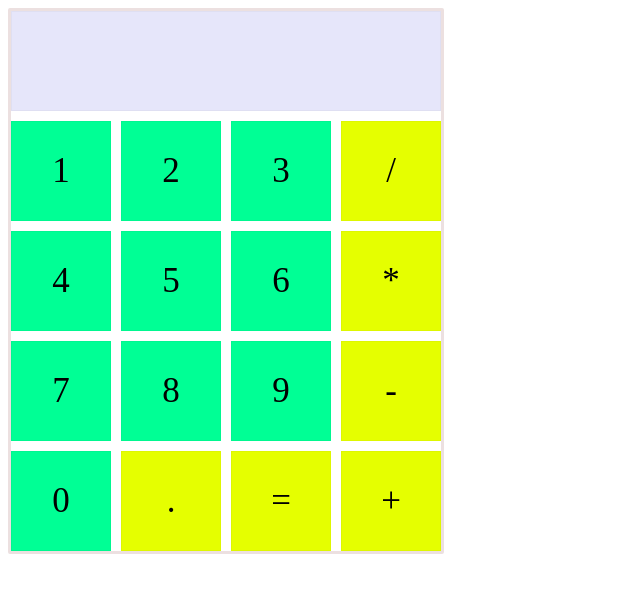
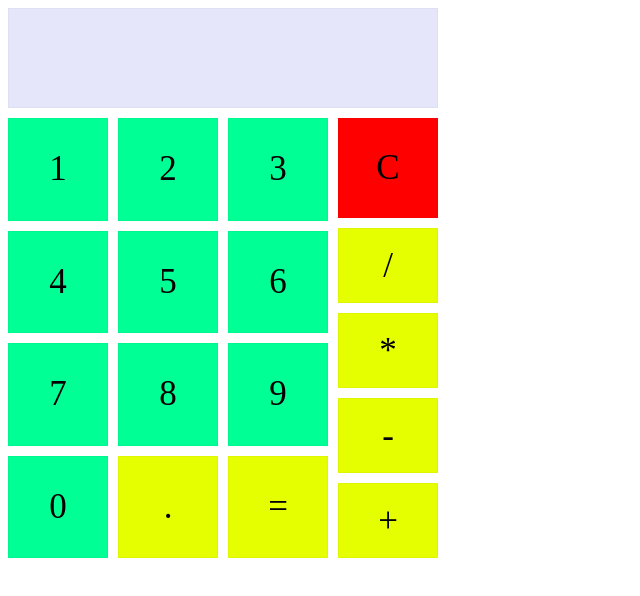
Before and after one commit to its-nedum/js-calculator, a plain HTML site: page index.html in a window 1280 px wide. Shown: the whole page, without its empty margins (0-640 px from the left). Drawn offline with Linux system fonts and the light colour scheme.

Commit message:
feature(added the clear button)

```diff
--- a/app.js
+++ b/app.js
@@ -21,6 +21,16 @@ const equal = document.getElementById('equalto');
 
 // result div
 const answer = document.getElementById('result');
+
+// clear div
+const clear = document.getElementById('clear');
+clear.addEventListener('click', () => {
+    // reset store
+    before = [];
+    after = [];
+    operator = null;
+    answer.innerText = '';
+})
 
 // collect the numbers clicked into an array
 let before = [];
@@ -143,6 +153,10 @@ equal.addEventListener('click', () => {
             break;
     }
 
+    if (result === NaN) {
+        answer.innerText = 0;
+    }
+
     answer.innerText = result;
 
     // reset store
--- a/index.html
+++ b/index.html
@@ -10,6 +10,7 @@
     <body>
         <div class="container">
             <div class="answer first" id="result"></div>
+            <div class="clear fourth" id="clear">C</div>
             <div class="numbers second">
                 <div class="num" id="one">1</div>
                 <div class="num" id="two">2</div>
--- a/style.css
+++ b/style.css
@@ -5,12 +5,11 @@
     grid-template-rows: repeat(5, 100px);
     grid-template-areas:
         "first  first  first  first"
+        "second second second fourth"
         "second second second third"
         "second second second third"
         "second second second third"
         "second second second third";
-    border: rgb(236, 224, 224) 3px solid;
-    max-width: 430px;
     border-radius: 2px;
 }
 
@@ -24,6 +23,10 @@
 
 .operators {
     grid-area: third;
+}
+
+.clear {
+    grid-area: fourth;
 }
 
 .numbers {
@@ -60,6 +63,15 @@
     background-color: rgb(229, 255, 0)
 }
 
+.clear {
+    display: grid;
+    justify-content: center;
+    align-items: center;
+    border: 1px solid rgba(0, 0, 0, 0.03);
+    background-color: red;
+    font-size: 35px;
+}
+
 /* change number color onClick */
 .num:active, .ops:active {
     background-color: lavender;
```
